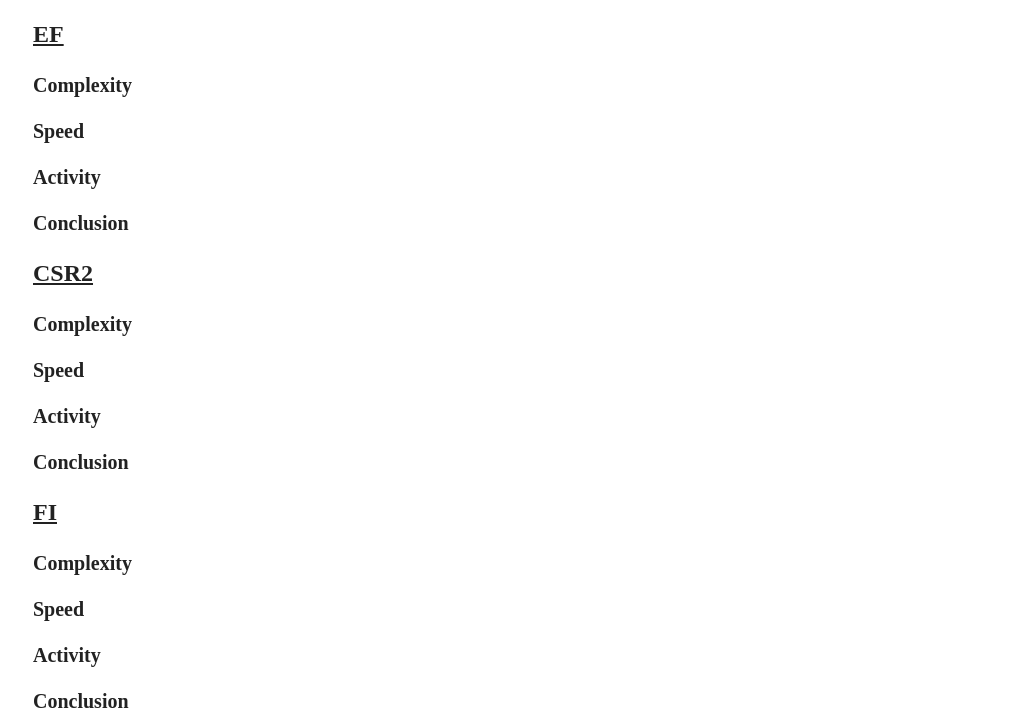
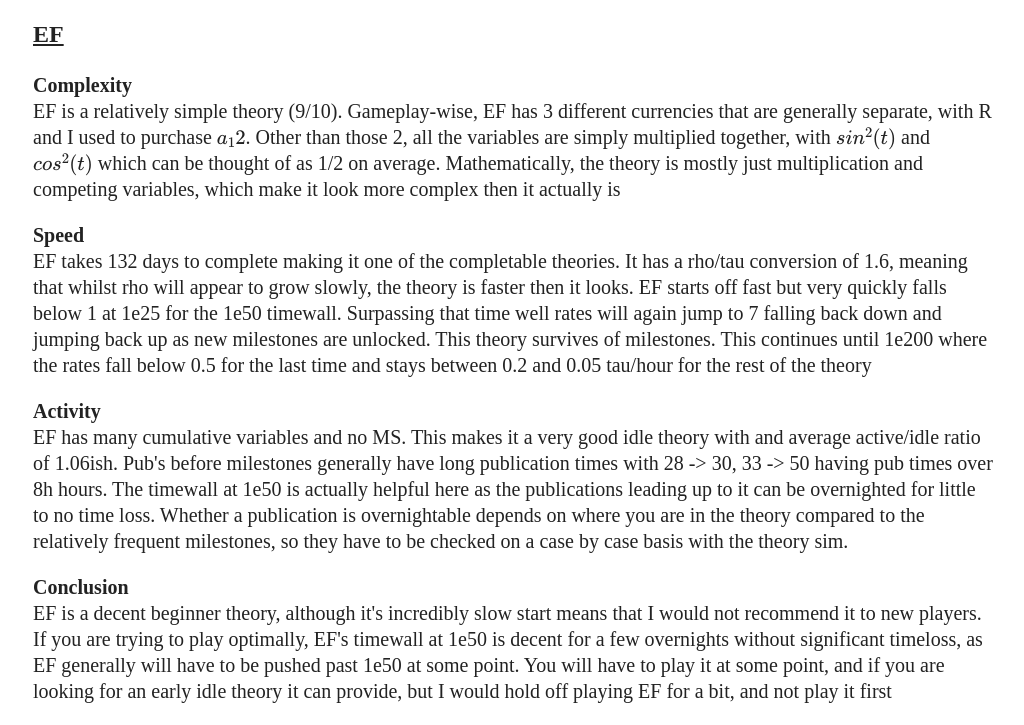
Before and after one commit to Eylanding/eylanding.github.io, a plain HTML site: page CT/Custom-theories.html in a window 1280 px wide. Shown: the part 2553-3278 px from the top of the page, without its empty margins (31-1055 px from the left). Drawn offline with nearby package versions, Linux system fonts and the light colour scheme.

Commit message:
Added EF. changed simplicity ratings

```diff
--- a/CT/Custom-theories.html
+++ b/CT/Custom-theories.html
@@ -76,7 +76,7 @@
             <h3>WSP</h3>
             <p>
                 <b>Complexity</b><br/>
-                WSP is relatively simple theory (10/10). Gameplay-wise, WSP is quite simple, using only d strats with optional MS. The math contains a scary looking
+                WSP is relatively simple theory (9/10). Gameplay-wise, WSP is quite simple, using only d strats with optional MS. The math contains a scary looking
                 product but can be generally simplified to more \(\chi\) = more \(\rho\)
             </p>
             <p>
@@ -98,7 +98,7 @@
             <h3>SL</h3>
             <p>
                 <b>Complexity</b><br/>
-                SL is a mostly simple theory (8/10). Gameplay-wise SL has only d strats and semi-optional MS. The semi-optional MS swaps between 3 states, making
+                SL is a mostly simple theory (7/10). Gameplay-wise SL has only d strats and semi-optional MS. The semi-optional MS swaps between 3 states, making
                 it relatively difficult to perform. SL contains a lot of cumulative variables and thus has strong coasting strats. The math contains many intertwined
                 cumulative variables, making it look intimidating on first glance, but can be easily broken down
             </p>
@@ -123,16 +123,31 @@
             <h3>EF</h3>
             <p>
                 <b>Complexity</b><br/>
-
+                EF is a relatively simple theory (9/10). Gameplay-wise, EF has 3 different currencies that are generally separate, with R and I used to purchase \(a_12\).
+                Other than those 2, all the variables are simply multiplied together, with \(sin^2(t)\) and \(cos^2(t)\) which can be thought of as 1/2 on average.
+                Mathematically, the theory is mostly just multiplication and competing variables, which make it look more complex then it actually is
             </p>
             <p>
                 <b>Speed</b><br/>
+                EF takes 132 days to complete making it one of the completable theories. It has a rho/tau conversion of 1.6, meaning that whilst rho will appear to
+                grow slowly, the theory is faster then it looks. EF starts off fast but very quickly falls below 1 at 1e25 for the 1e50 timewall. Surpassing that
+                time well rates will again jump to 7 falling back down and jumping back up as new milestones are unlocked. This theory survives of milestones.
+                This continues until 1e200 where the rates fall below 0.5 for the last time and stays between 0.2 and 0.05 tau/hour for the rest of the theory
             </p>
             <p>
                 <b>Activity</b><br/>
+                EF has many cumulative variables and no MS. This makes it a very good idle theory with and average active/idle ratio of 1.06ish.
+                Pub's before milestones generally have long publication times with 28 -> 30, 33 -> 50 having pub times over 8h hours. The timewall at 1e50 is
+                actually helpful here as the publications leading up to it can be overnighted for little to no time loss. Whether a publication is overnightable
+                depends on where you are in the theory compared to the relatively frequent milestones, so they have to be checked on a case by case basis
+                with the theory sim.
             </p>
             <p>
                 <b>Conclusion</b><br/>
+                EF is a decent beginner theory, although it's incredibly slow start means that I would not recommend it to new players. If you are trying to play
+                optimally, EF's timewall at 1e50 is decent for a few overnights without significant timeloss, as EF generally will have to be pushed past 1e50 at
+                some point. You will have to play it at some point, and if you are looking for an early idle theory it can provide, but I would hold off playing EF
+                for a bit, and not play it first
             </p>
             <h3>CSR2</h3>
             <p>
```
